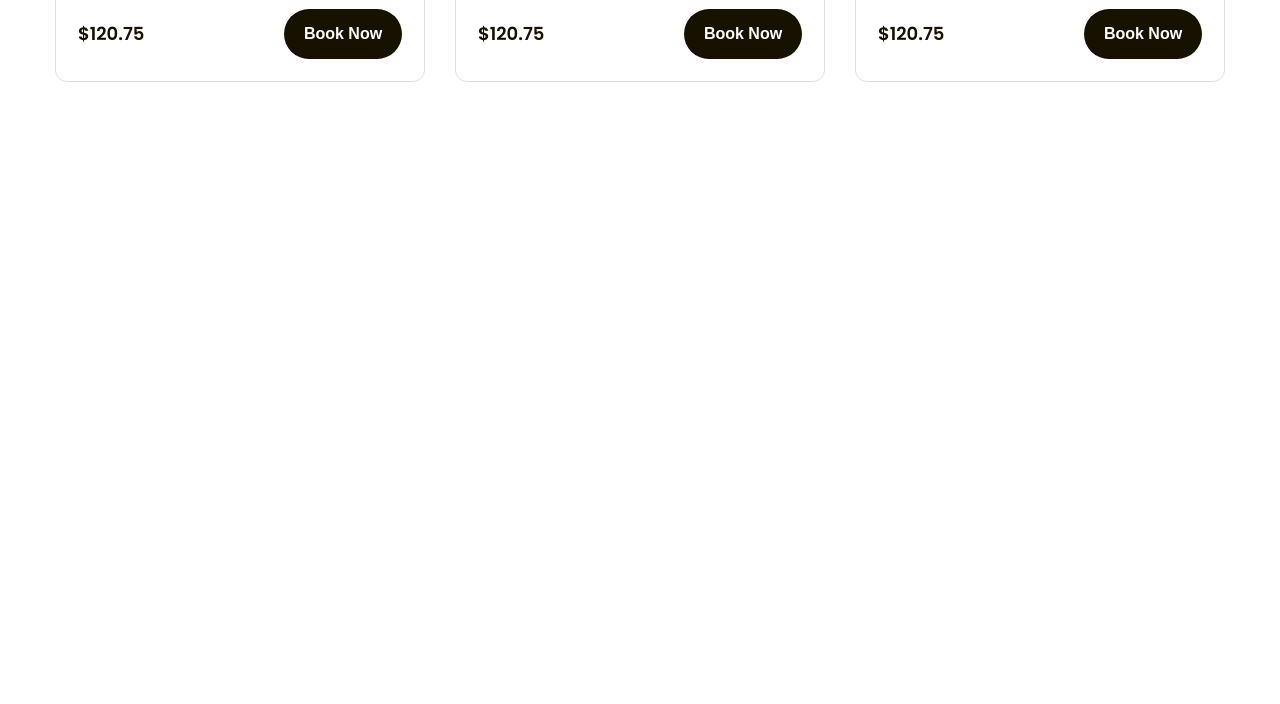
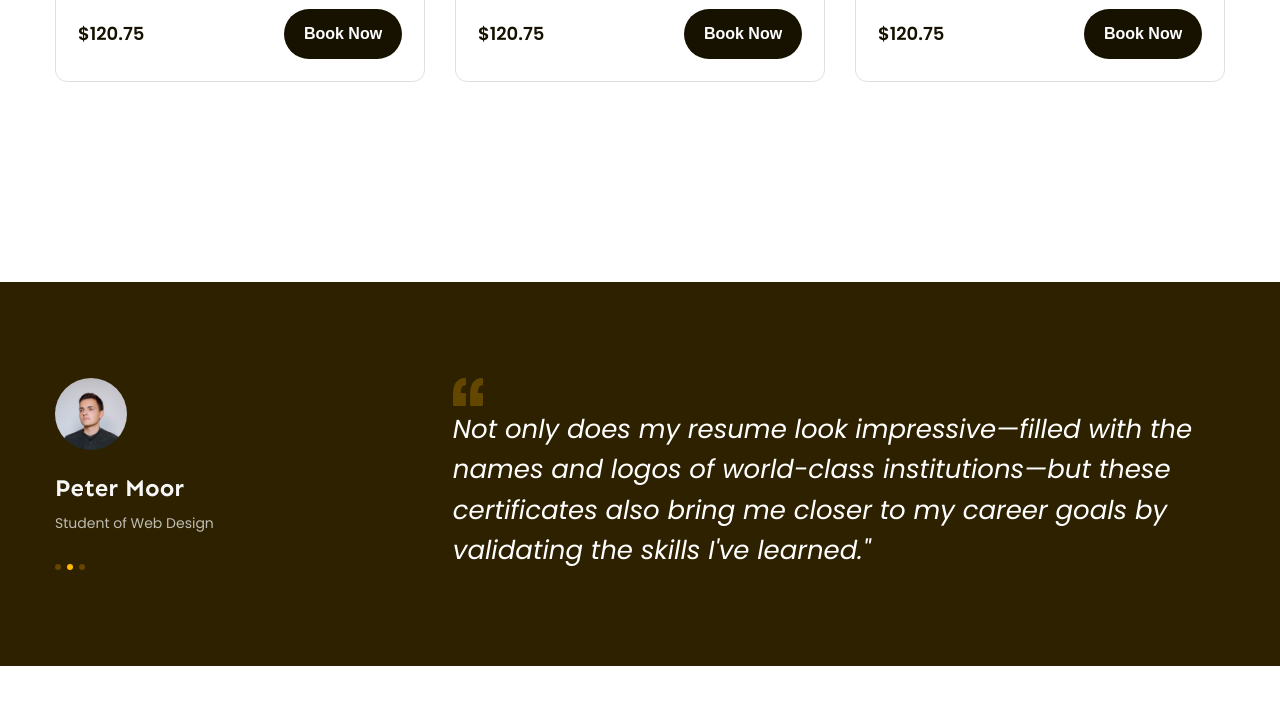
Before and after one commit to hungfdfs/Test_HTML_01, a plain HTML site: page index.html in a window 1280 px wide. Shown: the part 1671-2375 px from the top of the page. Drawn offline with Linux system fonts and the light colour scheme.

Commit message:
p8 du an

```diff
--- a/assels/css/style.css
+++ b/assels/css/style.css
@@ -422,3 +422,68 @@ a {
 .popular .course-item .btn-book:hover {
   background: var(--primary-color);
 }
+
+/* ====== feedback ====== */
+.feedback {
+  margin-top: 135px;
+  padding: 96px 0;
+  background: #2e2100;
+}
+
+.feedback-item {
+  display: flex;
+}
+
+.feedback-item .avatar {
+  width: 72px;
+  height: 72px;
+  border-radius: 50%;
+  object-fit: cover;
+}
+
+.feedback-item .info .member-name {
+  margin-top: 18px;
+  font-weight: 700;
+  font-size: 2.4rem;
+  line-height: 1.42;
+  color: #f7f7f7;
+  font-family: var(--font-heading);
+}
+
+.feedback-item .info .desc {
+  margin-top: 4px;
+  font-size: 1.4rem;
+  line-height: 1.86;
+  color: #bfbcb2;
+}
+
+.feedback-item .dots {
+  margin-top: 28px;
+  display: flex;
+  gap: 6px;
+}
+
+.feedback-item .dot {
+  width: 6px;
+  height: 6px;
+  border-radius: 50%;
+  background: #634700;
+  cursor: pointer;
+}
+
+.feedback-item .dot.active {
+  background: var(--primary-color);
+  cursor: default;
+}
+
+.feedback-item .content {
+  width: 66%;
+  margin-left: auto;
+}
+
+.feedback-item blockquote {
+  font-style: italic;
+  font-size: 2.6rem;
+  line-height: 1.54;
+  color: #fff;
+}
--- a/index.html
+++ b/index.html
@@ -291,6 +291,47 @@
           </div>
         </div>
       </div>
+
+      <!-- feedback -->
+      <div class="feedback">
+        <div class="main-content">
+          <div class="feedback-list">
+            <div class="feedback-item">
+              <!-- khoi ben trai -->
+              <div class="info">
+                <img
+                  src="./assels/img/avatar.jpg"
+                  alt="Peter Moor"
+                  class="avatar"
+                />
+                <p class="member-name">Peter Moor</p>
+                <p class="desc">Student of Web Design</p>
+                <div class="dots">
+                  <span class="dot"></span>
+                  <span class="dot active"></span>
+                  <span class="dot"></span>
+                </div>
+              </div>
+              <!-- khoi ben phai -->
+              <div class="content">
+                <img
+                  src="./assels/ico/open-quotes.svg"
+                  alt=""
+                  class="open-quotes"
+                />
+                <blockquote>
+                  Not only does my resume look impressive—filled with the names
+                  and logos of world-class institutions—but these certificates
+                  also bring me closer to my career goals by validating the
+                  skills I've learned."
+                </blockquote>
+              </div>
+            </div>
+          </div>
+        </div>
+      </div>
     </div>
   </body>
 </html>
+
+<div class=""></div>
```
Also changed, not shown: assels/ico/open-quotes.svg (added), assels/img/avatar.jpg (added).
